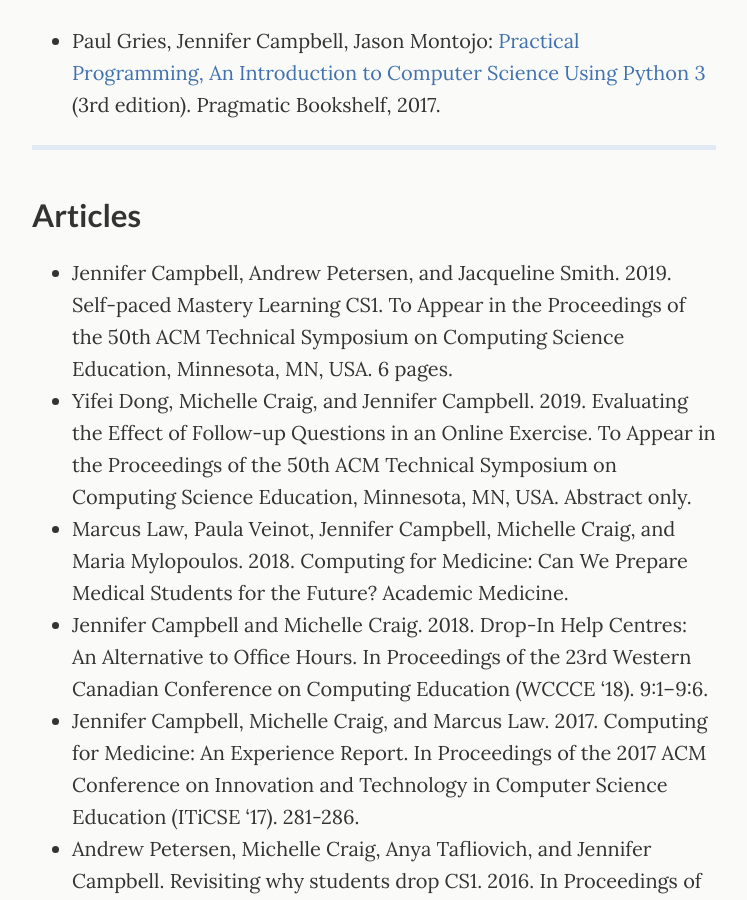
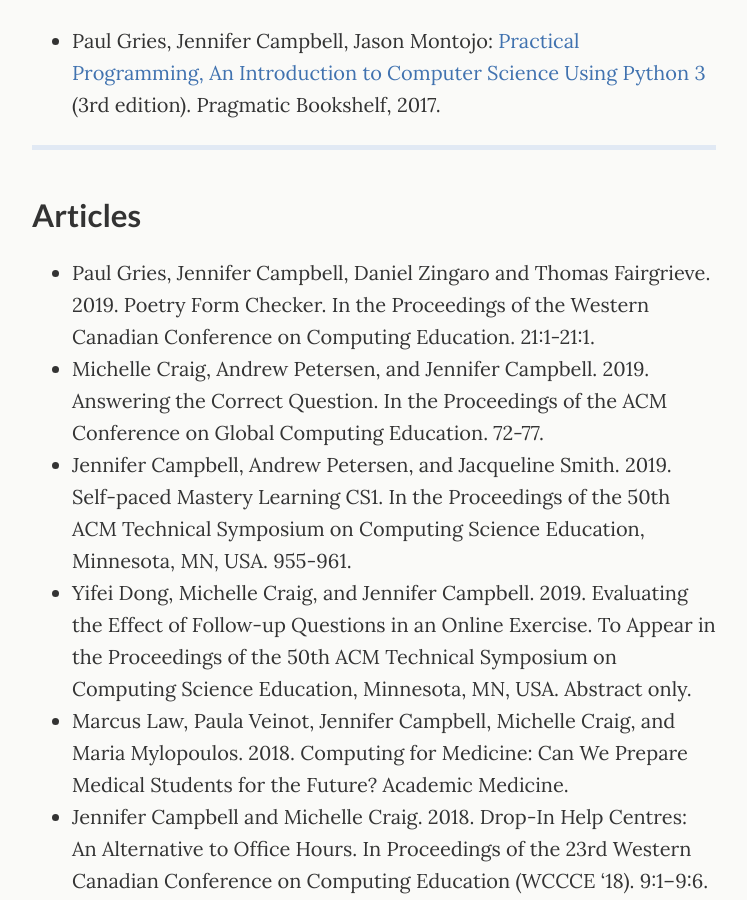
Before and after one commit to jencampbell/jencampbell.github.io, a Jekyll site: the page built from _pages/publications.md, in a window 1280 px wide and 900 px high, scrolled down 474 px. Shown: the whole window, without its empty margins (266-1013 px from the left). Built offline with Jekyll 4.4.1, drawn with Linux system fonts in a browser that asks for light colours.

Commit message:
recent publications

```diff
--- a/_pages/publications.md
+++ b/_pages/publications.md
@@ -32,9 +32,10 @@
 ---
 
 ## Articles
-
-- Jennifer Campbell, Andrew Petersen, and Jacqueline Smith.  2019. Self-paced Mastery Learning CS1. To Appear in the Proceedings of the 50th ACM Technical Symposium on Computing Science Education, Minnesota, MN, USA. 6 pages.
-- Yifei Dong, Michelle Craig, and Jennifer Campbell.  2019. Evaluating the Effect of Follow-up Questions in an Online Exercise. To Appear in the Proceedings of the 50th ACM Technical Symposium on Computing Science Education, Minnesota, MN, USA. Abstract only.
+- Paul Gries, Jennifer Campbell, Daniel Zingaro and Thomas Fairgrieve. 2019. Poetry Form Checker. In the Proceedings of the Western Canadian Conference on Computing Education. 21:1-21:1.
+- Michelle Craig, Andrew Petersen, and Jennifer Campbell. 2019. Answering the Correct Question. In the Proceedings of the ACM Conference on Global Computing Education. 72-77.
+- Jennifer Campbell, Andrew Petersen, and Jacqueline Smith. 2019. Self-paced Mastery Learning CS1. In the Proceedings of the 50th ACM Technical Symposium on Computing Science Education, Minnesota, MN, USA. 955-961.
+- Yifei Dong, Michelle Craig, and Jennifer Campbell. 2019. Evaluating the Effect of Follow-up Questions in an Online Exercise. To Appear in the Proceedings of the 50th ACM Technical Symposium on Computing Science Education, Minnesota, MN, USA. Abstract only.
 - Marcus Law, Paula Veinot, Jennifer Campbell, Michelle Craig, and Maria Mylopoulos. 2018. Computing for Medicine: Can We Prepare Medical Students for the Future? Academic Medicine.
 - Jennifer Campbell and Michelle Craig. 2018. Drop-In Help Centres: An Alternative to Office Hours. In Proceedings of the 23rd Western Canadian Conference on Computing Education (WCCCE '18). 9:1--9:6.
 - Jennifer Campbell, Michelle Craig, and Marcus Law. 2017. Computing for Medicine: An Experience Report. In Proceedings of the 2017 ACM Conference on Innovation and Technology in Computer Science Education (ITiCSE '17). 281-286.
```
